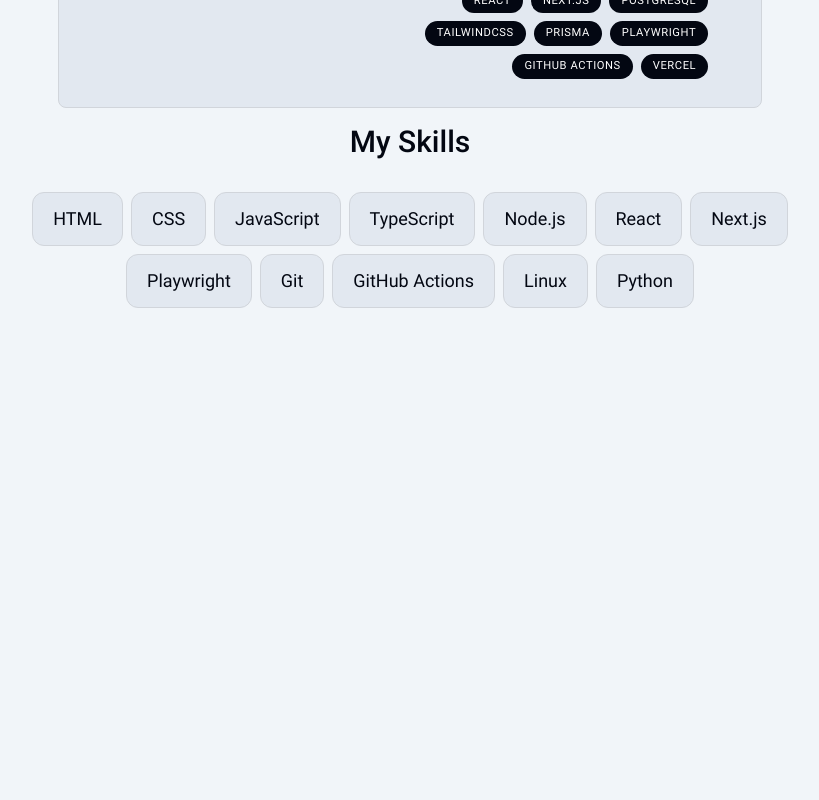
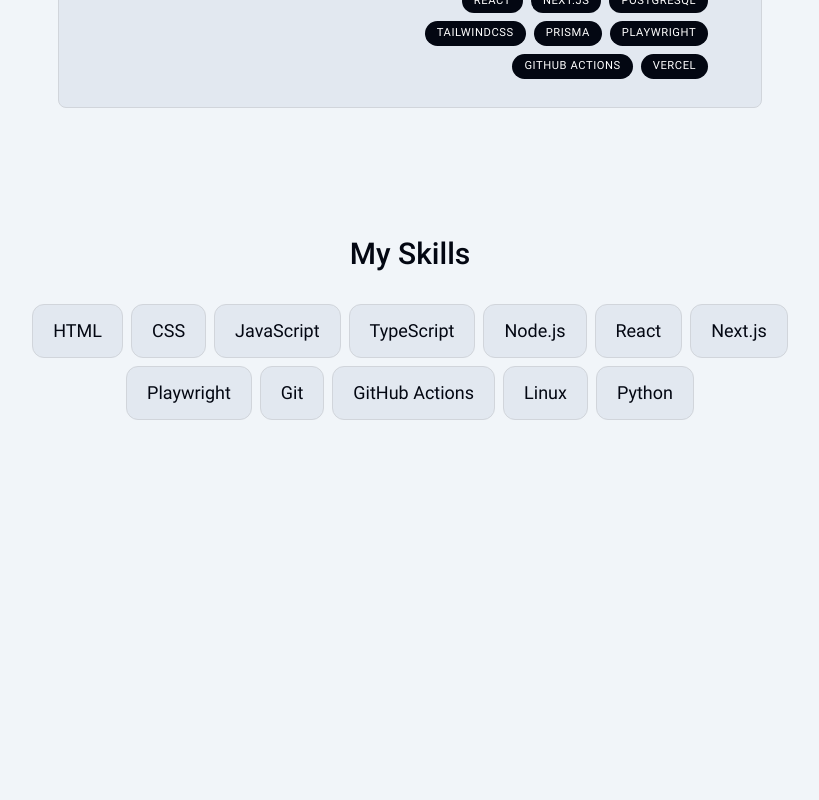
Before and after one commit to erdaboss99/react-personal-portfolio, a React (Vite) app: page / in a window 1280 px wide. Shown: the part 2760-3560 px from the top of the page, without its empty margins (230-1049 px from the left). Built offline with nearby package versions, Linux system fonts and the light colour scheme.

Commit message:
Fix Skill section margin issues

```diff
--- a/src/components/Skills.tsx
+++ b/src/components/Skills.tsx
@@ -27,7 +27,7 @@
 		<section
 			id='skills'
 			ref={ref}
-			className='mt-[1rem] h-fit min-h-screen max-w-[50rem] scroll-mt-[1rem] text-center sm:scroll-mt-[8rem]'>
+			className='mt-[10rem] h-fit min-h-screen max-w-[50rem] scroll-mt-[1rem] text-center sm:mt-[8rem] sm:scroll-mt-[8rem]'>
 			<SectionHeader>My skills</SectionHeader>
 			<ul className='flex flex-wrap justify-center gap-2 text-lg text-primary-light dark:text-primary-dark'>
 				{SKILLS_DATA.map((skill, index) => (
```
